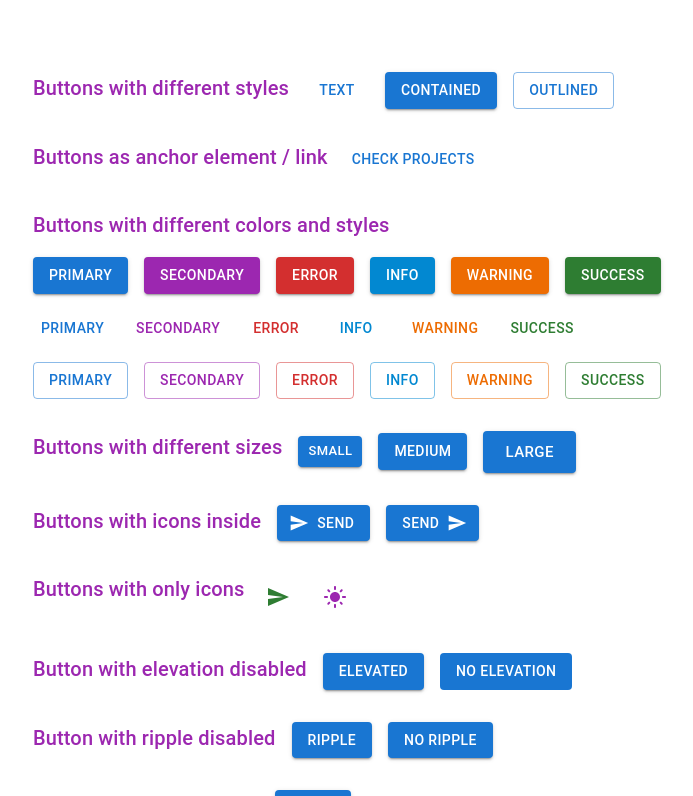
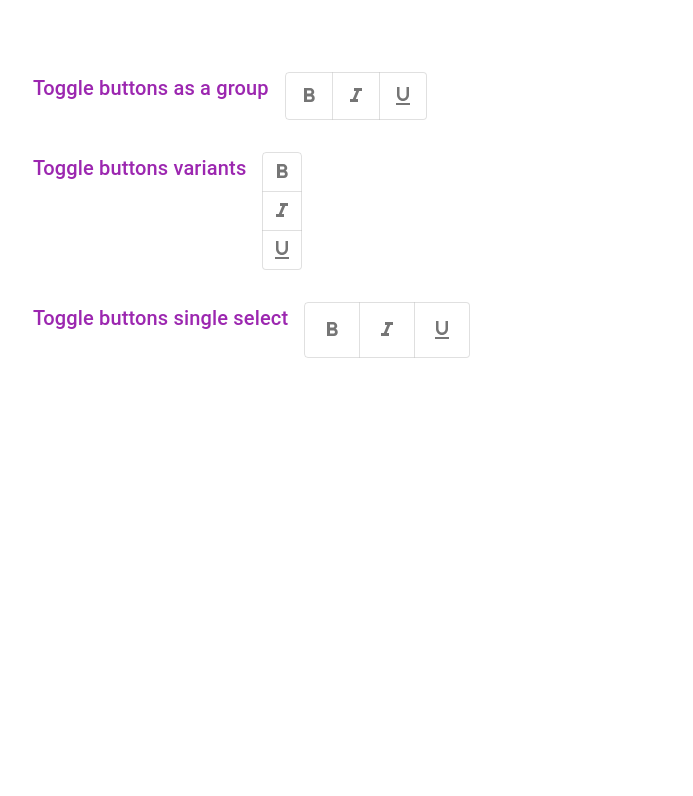
Before and after one commit to priyak1203/React-MUI, a React (Vite) app in the folder JS-Examples/: page / in a window 1280 px wide. Shown: the top 796 px of the page, without its empty margins (39-732 px from the left). Built offline with nearby package versions, Linux system fonts and the light colour scheme.

Commit message:
toggle button and variants

```diff
--- a/JS-Examples/src/App.jsx
+++ b/JS-Examples/src/App.jsx
@@ -1,11 +1,13 @@
 import MuiButton from './components/MuiButton';
+import MuiToggleButton from './components/MuiToggleButton';
 import MuiTypography from './components/MuiTypography';
 
 function App() {
   return (
     <div className="app">
       {/* <MuiTypography /> */}
-      <MuiButton />
+      {/* <MuiButton /> */}
+      <MuiToggleButton />
     </div>
   );
 }
--- a/JS-Examples/src/components/MuiButton.jsx
+++ b/JS-Examples/src/components/MuiButton.jsx
@@ -179,7 +179,6 @@ const MuiButton = () => {
           </Button>
         </Stack>
       </Stack>
-
       {/* Buttons not as a group */}
       <Stack direction="row" spacing={2}>
         <Typography variant="h6" color="secondary">
@@ -192,6 +191,7 @@ const MuiButton = () => {
         </Stack>
       </Stack>
 
+      {/* Buttons as a group */}
       <Stack spacing={2}>
         <Typography variant="h6" color="secondary">
           Buttons as a group
--- /dev/null
+++ b/JS-Examples/src/components/MuiToggleButton.jsx
@@ -0,0 +1,102 @@
+import {
+  Stack,
+  ToggleButton,
+  ToggleButtonGroup,
+  Typography,
+} from '@mui/material';
+import FormatBoldIcon from '@mui/icons-material/FormatBold';
+import FormatItalicIcon from '@mui/icons-material/FormatItalic';
+import FormatUnderlinedIcon from '@mui/icons-material/FormatUnderlined';
+import { useState } from 'react';
+
+const MuiToggleButton = () => {
+  const [formats, setFormats] = useState([]);
+  const [singleFormat, setSingleFormat] = useState(null);
+  console.log({ formats, singleFormat });
+
+  const handleFormatChange = (event, updatedFormats) => {
+    setFormats(updatedFormats);
+  };
+
+  const handleSingleFormatChange = (event, updatedFormat) => {
+    setSingleFormat(updatedFormat);
+  };
+
+  return (
+    <Stack spacing={4}>
+      {/* Toggle buttons as a group */}
+      <Stack direction="row" spacing={2}>
+        <Typography variant="h6" color="secondary">
+          Toggle buttons as a group
+        </Typography>
+        <ToggleButtonGroup
+          aria-label="text formatting"
+          value={formats}
+          onChange={handleFormatChange}
+        >
+          <ToggleButton value="bold" aria-label="bold">
+            <FormatBoldIcon />
+          </ToggleButton>
+          <ToggleButton value="italic" aria-label="italic">
+            <FormatItalicIcon />
+          </ToggleButton>
+          <ToggleButton value="underlined" aria-label="underlined">
+            <FormatUnderlinedIcon />
+          </ToggleButton>
+        </ToggleButtonGroup>
+      </Stack>
+
+      {/* Toggle buttons variants */}
+      <Stack direction="row" spacing={2}>
+        <Typography variant="h6" color="secondary">
+          Toggle buttons variants
+        </Typography>
+        <ToggleButtonGroup
+          aria-label="text formatting"
+          size="small"
+          color="success"
+          orientation="vertical"
+          value={formats}
+          onChange={handleFormatChange}
+        >
+          <ToggleButton value="bold" aria-label="bold">
+            <FormatBoldIcon />
+          </ToggleButton>
+          <ToggleButton value="italic" aria-label="italic">
+            <FormatItalicIcon />
+          </ToggleButton>
+          <ToggleButton value="underlined" aria-label="underlined">
+            <FormatUnderlinedIcon />
+          </ToggleButton>
+        </ToggleButtonGroup>
+      </Stack>
+
+      {/* Toggle buttons single select */}
+      <Stack direction="row" spacing={2}>
+        <Typography variant="h6" color="secondary">
+          Toggle buttons single select
+        </Typography>
+        <ToggleButtonGroup
+          aria-label="text formatting"
+          size="large"
+          color="secondary"
+          exclusive
+          value={singleFormat}
+          onChange={handleSingleFormatChange}
+        >
+          <ToggleButton value="bold" aria-label="bold">
+            <FormatBoldIcon />
+          </ToggleButton>
+          <ToggleButton value="italic" aria-label="italic">
+            <FormatItalicIcon />
+          </ToggleButton>
+          <ToggleButton value="underlined" aria-label="underlined">
+            <FormatUnderlinedIcon />
+          </ToggleButton>
+        </ToggleButtonGroup>
+      </Stack>
+    </Stack>
+  );
+};
+
+export default MuiToggleButton;
```
